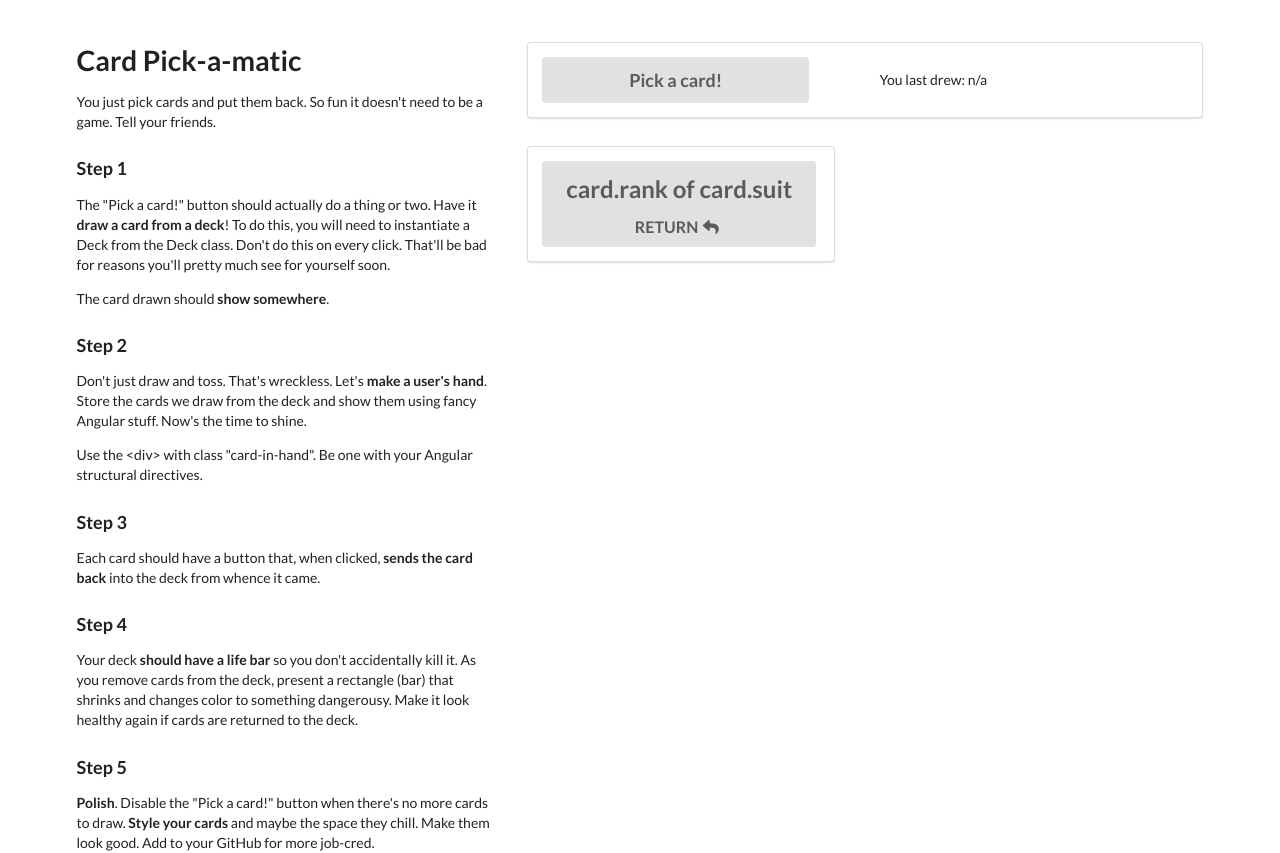
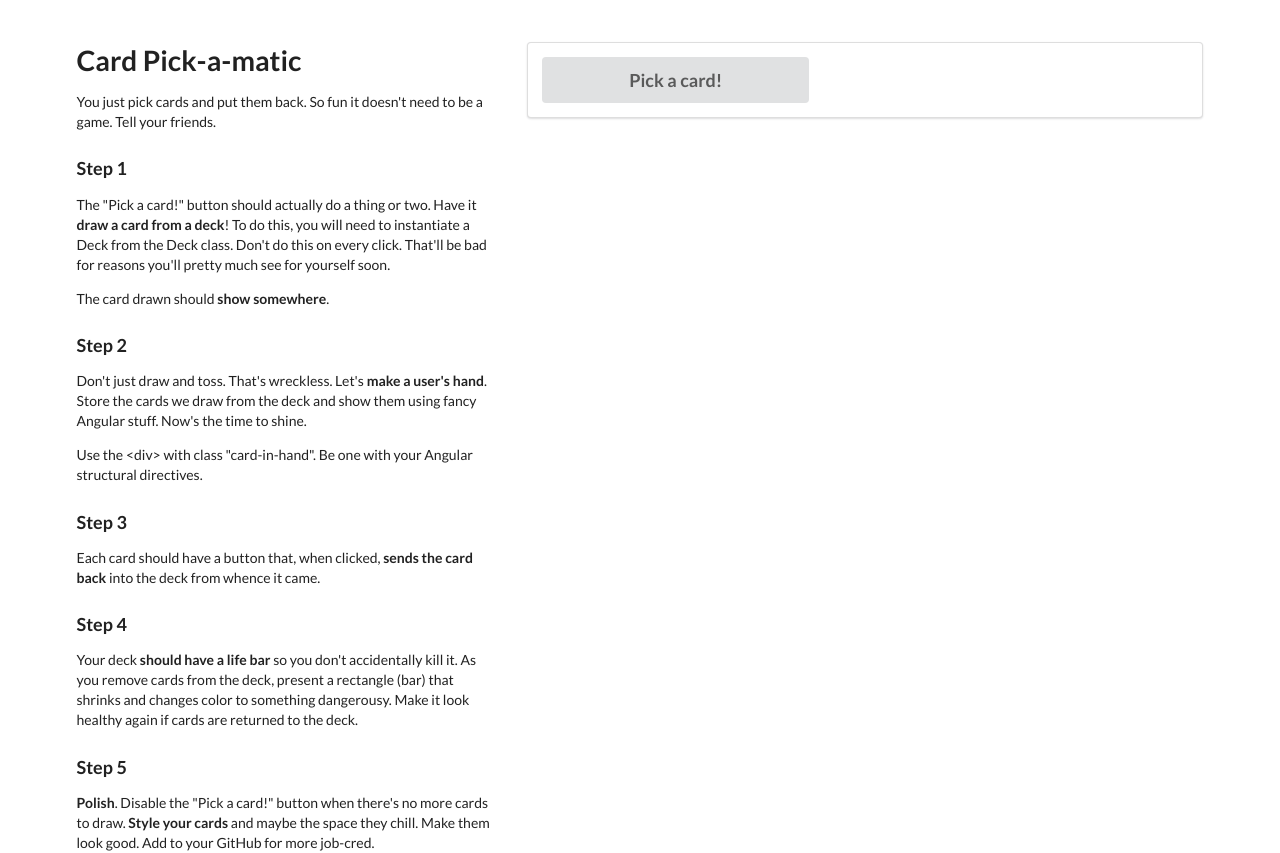
Before and after one commit to tsasselli/AngularCards, an Angular app: page / in a window 1280 px wide. Built offline with nearby package versions, Linux system fonts and the light colour scheme.

Commit message:
setup for step 2

```diff
--- a/src/app/app.component.ts
+++ b/src/app/app.component.ts
@@ -1,4 +1,6 @@
 import { Component, OnInit } from "@angular/core";
+import Deck from "../classes/Deck";
+import ICard from "../interfaces/ICard";
 
 @Component({
 	selector: "application",
@@ -7,8 +9,18 @@ import { Component, OnInit } from "@angular/core";
 export class AppComponent implements OnInit {
 	// write your component code here; create the properties and methods you need to get the job
 	// done as described in "app.html"; start by importing modules you need such as "./../classes/Deck"
+	public deck: Deck;
+	public drawCard: ICard;
+	public cards: ICard[];
 
-	public ngOnInit():void {
+	public ngOnInit(): void {
+		this.deck = new Deck
+		this.cards = [];
+	}
 
+	public pickCard() {
+		this.drawCard = this.deck.drawCard();
+		console.log(this.drawCard);
+		this.cards.push(this.drawCard);
 	}
 }
--- a/src/app/app.html
+++ b/src/app/app.html
@@ -1,43 +1,46 @@
 <div class="ui container main">
 	<div class="instruction">
 		<h1>Card Pick-a-matic</h1>
-		<p>You just pick cards and put them back.  So fun it doesn't need to be a game.  Tell your friends.</p>
+		<p>You just pick cards and put them back. So fun it doesn't need to be a game. Tell your friends.</p>
 
 		<h3>Step 1</h3>
 		<p>
-			The &quot;Pick a card!&quot; button should actually do a thing or two.  Have it <b>draw a card from a deck</b>!  To do this,
-			you will need to instantiate a Deck from the Deck class.  Don't do this on every click.  That'll be bad for reasons
-			you'll pretty much see for yourself soon.
+			The &quot;Pick a card!&quot; button should actually do a thing or two. Have it
+			<b>draw a card from a deck</b>! To do this, you will need to instantiate a Deck from the Deck class. Don't do this on every
+			click. That'll be bad for reasons you'll pretty much see for yourself soon.
 		</p>
 		<p>
-			The card drawn should <b>show somewhere</b>.
+			The card drawn should
+			<b>show somewhere</b>.
 		</p>
 
 		<h3>Step 2</h3>
 		<p>
-			Don't just draw and toss.  That's wreckless.  Let's <b>make a user's hand</b>.  Store the cards we draw from
-			the deck and show them using fancy Angular stuff.  Now's the time to shine.
+			Don't just draw and toss. That's wreckless. Let's
+			<b>make a user's hand</b>. Store the cards we draw from the deck and show them using fancy Angular stuff. Now's the time
+			to shine.
 		</p>
 		<p>
-			Use the &lt;div&gt; with class &quot;card-in-hand&quot;.  Be one with your Angular structural directives.
+			Use the &lt;div&gt; with class &quot;card-in-hand&quot;. Be one with your Angular structural directives.
 		</p>
 
 		<h3>Step 3</h3>
 		<p>
-			Each card should have a button that, when clicked, <b>sends the card back</b> into the deck from whence it came.
+			Each card should have a button that, when clicked,
+			<b>sends the card back</b> into the deck from whence it came.
 		</p>
 
 		<h3>Step 4</h3>
 		<p>
-			Your deck <b>should have a life bar</b> so you don't accidentally kill it.  As you remove cards from the deck, present a
-			rectangle (bar) that shrinks and changes color to something dangerousy.  Make it look healthy again if cards are
-			returned to the deck.
+			Your deck
+			<b>should have a life bar</b> so you don't accidentally kill it. As you remove cards from the deck, present a rectangle (bar)
+			that shrinks and changes color to something dangerousy. Make it look healthy again if cards are returned to the deck.
 		</p>
 
 		<h3>Step 5</h3>
 		<p>
-			<b>Polish</b>. Disable the &quot;Pick a card!&quot; button when there's no more cards to draw. <b>Style your cards</b> and maybe the space they
-			chill.  Make them look good.  Add to your GitHub for more job-cred.
+			<b>Polish</b>. Disable the &quot;Pick a card!&quot; button when there's no more cards to draw.
+			<b>Style your cards</b> and maybe the space they chill. Make them look good. Add to your GitHub for more job-cred.
 		</p>
 	</div>
 
@@ -46,7 +49,7 @@
 			<div class="ui grid">
 				<div class="row">
 					<div class="seven wide middle aligned column">
-						<button class="ui big fluid button">
+						<button (click)="pickCard()" class="ui big fluid button">
 							Pick a card!
 						</button>
 					</div>
@@ -54,15 +57,14 @@
 						<div class="life-bar"></div>
 					</div>
 					<div class="seven wide middle aligned column">
-							You last drew: n/a
 					</div>
 				</div>
 			</div>
 		</div>
 
-		<div class="ui left floated compact center aligned segment card-in-hand">
+		<div *ngFor="let card of cards" class="ui left floated compact center aligned segment card-in-hand">
 			<button class="ui large button">
-				<h2>card.rank of card.suit</h2>
+				<h2>You last drew: {{card?.suit + card?.rank}}</h2>
 				<span class="return">
 					RETURN
 					<i class="reply icon"></i>
```
